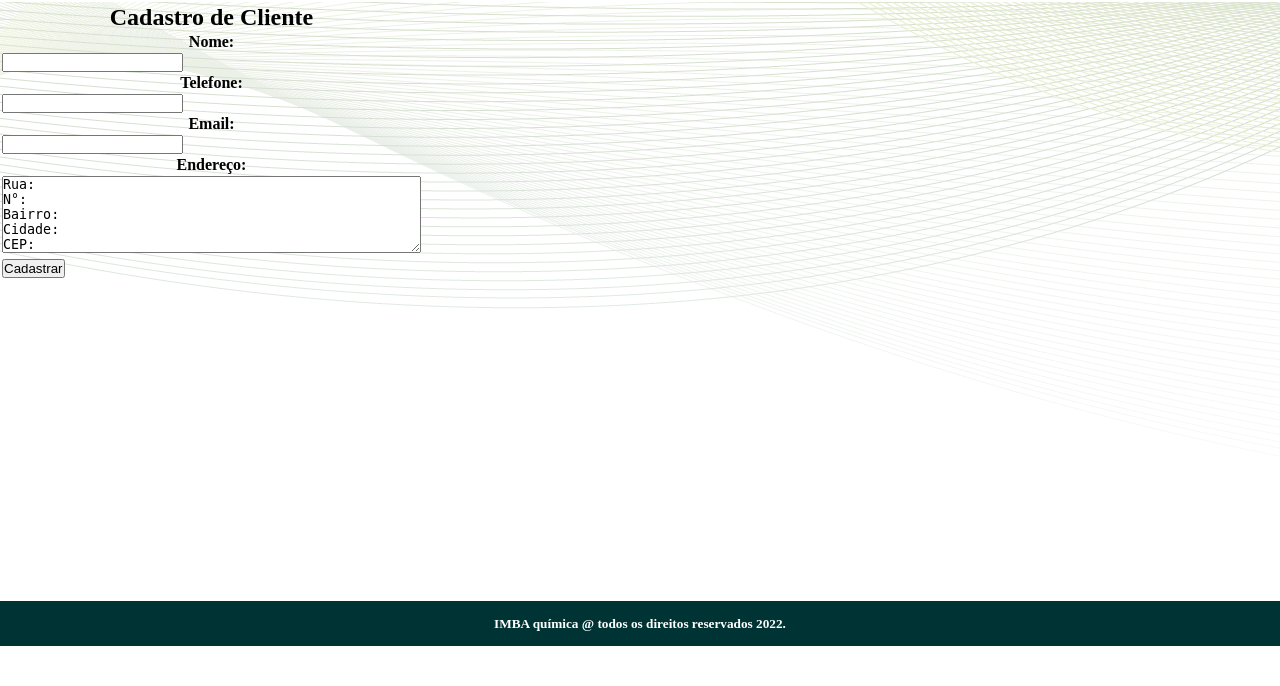
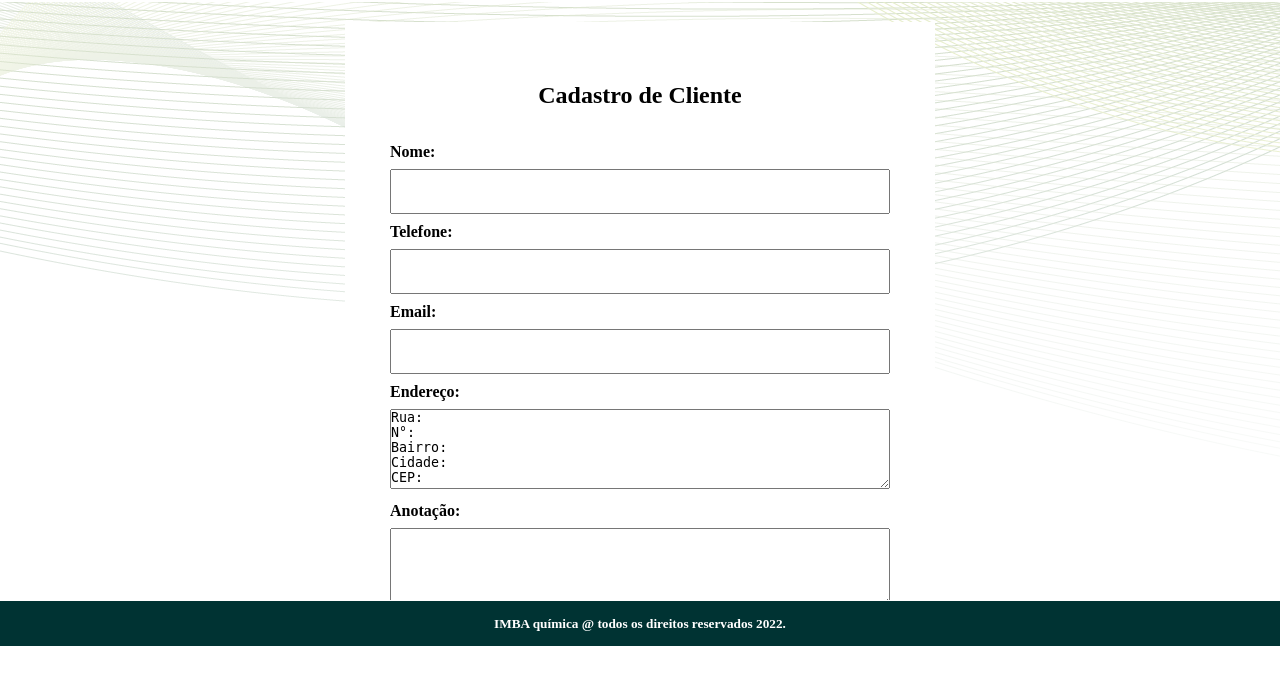
Before and after one commit to k-nio/gb, a PHP site: page /_new.php?menu-new=3 in a window 1280 px wide. Shown: the part 75-761 px from the top of the page. Run offline with PHP 8.4, Linux system fonts and the light colour scheme.

```diff
--- a/_CSS/_new_cliente.css
+++ b/_CSS/_new_cliente.css
@@ -1,7 +1,44 @@
 
-#cadastro-produtos th, td{
-    height: 50px;
-    width: 95%;
-    text-indent: 25px;
+ #form-cliente{
+        padding: 30px;
+        width: 590px;
+        height: auto;
+        background-color: #fff;
+        margin: 20px auto;
+    }
+    #cadastro-clientes{
+        border-collapse: collapse;
+        width: 500px;
+        height: auto;
 
-}
+        margin: auto;
+    }
+        #cadastro-clientes th h2{
+            padding: 30px 0 25px 0;
+            width: 100%;
+            text-align: center;
+        }
+        #cadastro-clientes th{
+            text-align: left;
+            height: 35px;
+        }
+    #cadastro-clientes td{
+        height: 45px;
+    }
+    .campo-cliente{
+        height: 45px;
+        width: 100%;
+        text-indent: 20px;
+    }
+    #text-cliente{
+        width: 100%;
+        height: 80px;
+
+    }
+    .bt-cliente{
+        height: 45px;
+        width: 100%;
+        background-color: #194574;
+        color: #fff;
+        border: none;
+    }
--- a/_interface/_new/_cadastrar_cliente.php
+++ b/_interface/_new/_cadastrar_cliente.php
@@ -1,7 +1,22 @@
+<?php
+$cadastrar_cliente = filter_input(INPUT_POST,'cadastrar-cliente');
+if($cadastrar_cliente){
+
+
+$customer = filter_input(INPUT_POST,'nome');
+$phone = filter_input(INPUT_POST,'telefone');
+$mail = filter_input(INPUT_POST,'email');
+$adress = filter_input(INPUT_POST,'endereco');
+$note = filter_input(INPUT_POST,'note');
+$save = $con->salvar('cliente','`id_cliente`, `nome`, `telefone`, `endereco`, `email`,`note`',"null,'$customer','$phone','$mail','$adress','$note'");
+
+}
+?>
+<link rel="stylesheet" href="./_CSS/_new_cliente.css"/>
 <title>Cadastrar cliente</title>
 
- <form method="post" action="">
-            <table>
+<form id="form-cliente" method="post" action="">
+    <table id="cadastro-clientes">
                 <tr><th><h2>Cadastro de Cliente</h2></th></tr>
                 <tr><th>Nome:</th></tr>
                 <tr><td> <input class="campo-cliente" type="text" name="nome" value=""></td> </tr>
@@ -18,6 +33,9 @@ Cidade:
 CEP:
             </textarea>  </td></tr>
 
+                <tr><th>Anotação:</th></tr>
+                <tr><td> <textarea id="text-cliente" name="note" rows="5" cols="50"></textarea>  </td></tr>
+
 
                 <tr>
                     <td>
--- a/_interface/_new/_cadastrar_materia_prima.php
+++ b/_interface/_new/_cadastrar_materia_prima.php
@@ -1,7 +1,9 @@
 <title>Cadastro de Matérias primas</title>
+<link rel="stylesheet" href="./_CSS/_new_materia.css"/>
 
-<form class="form-cadastro" action="" method="post">
-    <table>
+<form id="form-cadastro" action="" method="post">
+
+    <table id="cadastro-mp">
         <tr>
             <th><h2>Cadastrar Matéria prima</h2></th>
         </tr>
```
Also changed, not shown: _CSS/_new_materia.css (+50 -6 lines).
